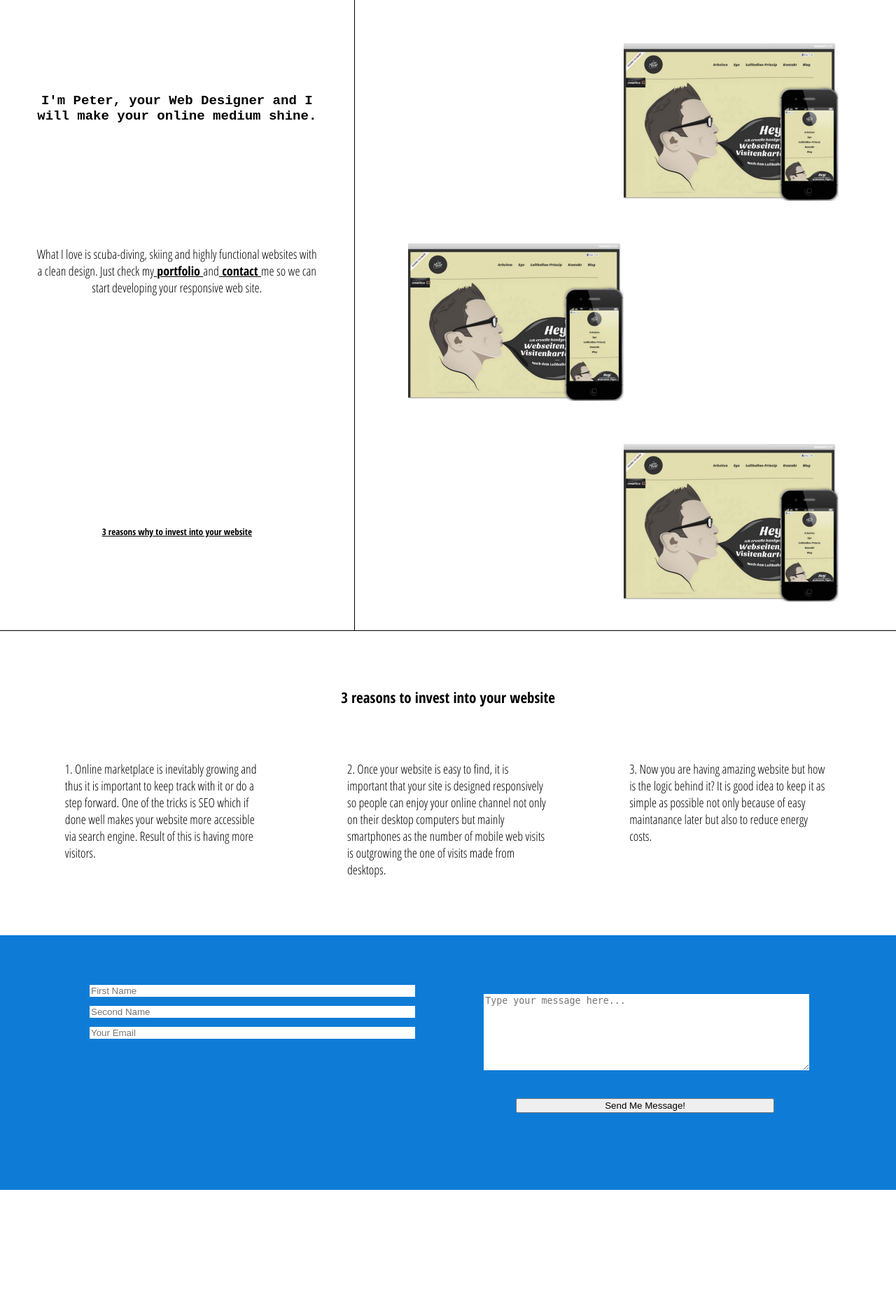
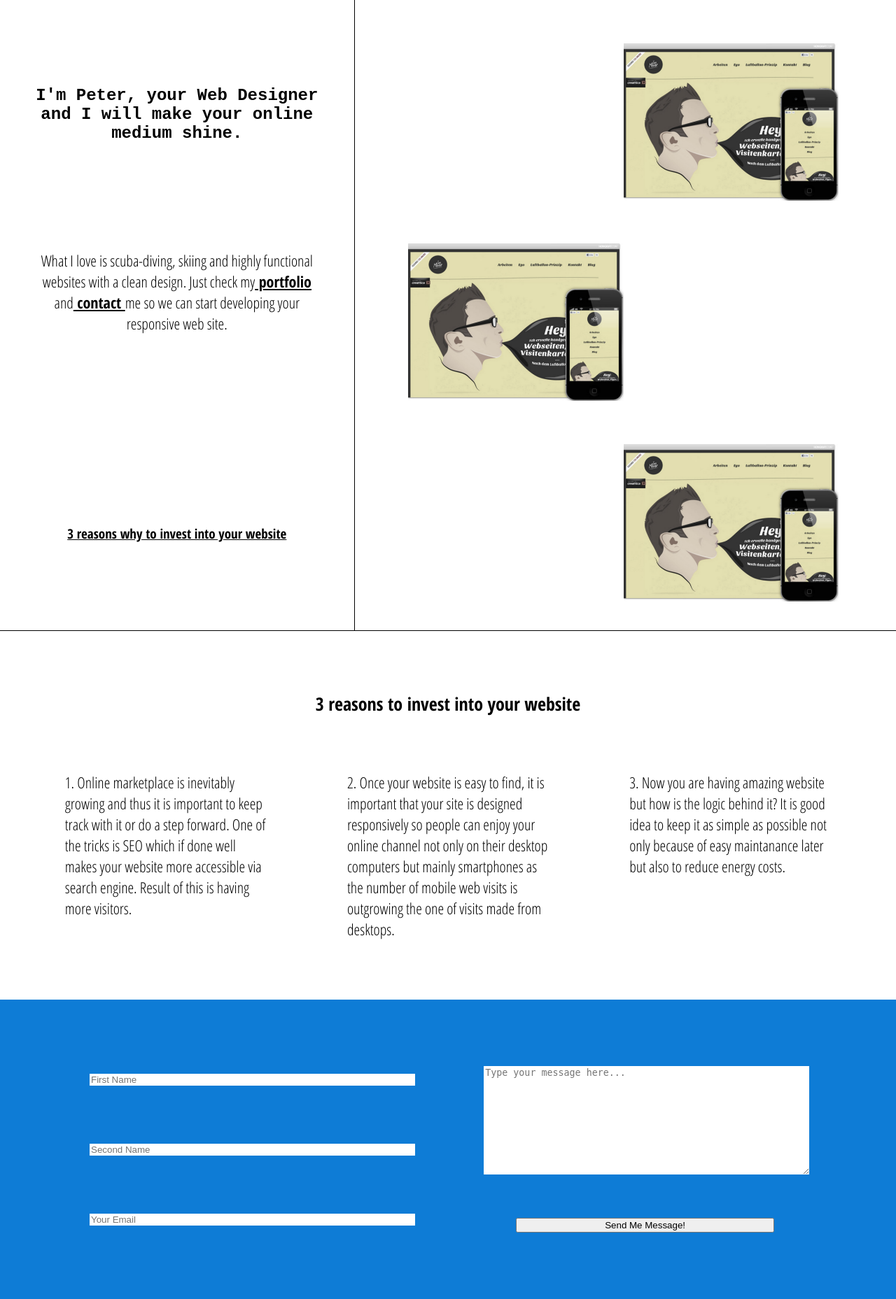
Before and after one commit to PetrStoklas/portf, a PHP site: page / in a window 1280 px wide. Shown: the part 131-1988 px from the top of the page at 70% size. Before the commit the page ends 1832 px from the top, so only its background shows below. Run offline with PHP 8.4, Linux system fonts and the light colour scheme.

Commit message:
font sizes for large screens

```diff
--- a/myportf/public/css/main.css
+++ b/myportf/public/css/main.css
@@ -54,17 +54,26 @@
       font-size: 19px;
       font-weight: 900;
       color: black; }
+      @media (min-width: 950px) {
+        .intro .ps .first {
+          font-size: 24px; } }
     .intro .ps .second {
       font-family: "Open Sans Condensed", sans-serif;
       font-size: 18px;
       font-weight: 500;
       color: black; }
+      @media (min-width: 950px) {
+        .intro .ps .second {
+          font-size: 22px; } }
       .intro .ps .second a {
         font-family: "Open Sans Condensed", sans-serif;
         font-size: 18px;
         font-weight: 500;
         color: black;
         font-weight: bold; }
+        @media (min-width: 950px) {
+          .intro .ps .second a {
+            font-size: 22px; } }
       @media (min-width: 750px) and (max-width: 950px) {
         .intro .ps .second .desk-no-decor {
           font-weight: 300;
@@ -74,11 +83,17 @@
       font-size: 13px;
       font-weight: bold;
       color: black; }
+      @media (min-width: 950px) {
+        .intro .ps .third {
+          font-size: 19px; } }
       .intro .ps .third a {
         font-family: "Open Sans Condensed", sans-serif;
         font-size: 13px;
         font-weight: bold;
         color: black; }
+        @media (min-width: 950px) {
+          .intro .ps .third a {
+            font-size: 19px; } }
 
 nav {
   overflow: auto;
@@ -122,6 +137,9 @@ nav {
     font-weight: 900;
     color: black;
     margin-bottom: 0; }
+    @media (min-width: 950px) {
+      .portfolio h2 {
+        font-size: 26px; } }
     @media (min-width: 950px) {
       .portfolio h2 {
         display: none; } }
@@ -185,6 +203,9 @@ nav {
         color: black;
         font-weight: 700;
         text-decoration: none; }
+        @media (min-width: 950px) {
+          .portfolio ul li a {
+            font-size: 22px; } }
     @media (min-width: 950px) {
       .portfolio ul .one {
         margin-left: auto; } }
@@ -218,6 +239,9 @@ nav {
     margin-bottom: 15%; }
     @media (min-width: 950px) {
       .reasons h2 {
+        font-size: 26px; } }
+    @media (min-width: 950px) {
+      .reasons h2 {
         margin-bottom: 5%;
         width: 100%; } }
   .reasons p {
@@ -225,6 +249,9 @@ nav {
     font-size: 18px;
     font-weight: 500;
     color: black; }
+    @media (min-width: 950px) {
+      .reasons p {
+        font-size: 22px; } }
     @media (min-width: 950px) {
       .reasons p {
         width: 25%; } }
@@ -245,7 +272,8 @@ nav {
       -webkit-box-pack: justify;
       -ms-flex-pack: justify;
       justify-content: space-between;
-      height: 30vh; } }
+      height: 30vh;
+      padding-bottom: 5%; } }
   .contact .left {
     display: -webkit-box;
     display: -ms-flexbox;
@@ -260,7 +288,8 @@ nav {
     width: 100%; }
     @media (min-width: 950px) {
       .contact .left {
-        width: 45%; } }
+        width: 45%;
+        height: 100%; } }
     .contact .left .name {
       border: none;
       width: 100%; }
@@ -278,7 +307,8 @@ nav {
     width: 100%; }
     @media (min-width: 950px) {
       .contact .mid {
-        width: 45%; } }
+        width: 45%;
+        height: 100%; } }
     .contact .mid .lng-txt {
       height: 50%;
       border: none;
--- a/myportf/src/scss/components/_contacts.scss
+++ b/myportf/src/scss/components/_contacts.scss
@@ -12,6 +12,7 @@
         display: flex;
         justify-content: space-between;
         height: 30vh;
+        padding-bottom: 5%;
     }
 
     .left {
@@ -22,6 +23,7 @@
         width: 100%;
         @include desktop() {
             width: 45%;
+            height: 100%;
         }
         .name {
             border: none;
@@ -37,6 +39,7 @@
         width: 100%;
         @include desktop() {
             width: 45%;
+            height: 100%;
         }
         .lng-txt {
             height: 50%;
--- a/myportf/src/scss/components/_intro.scss
+++ b/myportf/src/scss/components/_intro.scss
@@ -22,7 +22,6 @@
     }
 
     @include desktop() {
-
         animation-name: signal;
         animation-duration: 3s;
         width: 39.5vw;
@@ -31,7 +30,6 @@
     }
 
     .ps { //popisek
-
         display: flex;
         flex-direction: column;
         justify-content: space-around;
@@ -42,11 +40,9 @@
 
         .first {
             @include highs;
-
         }
 
         .second {
-
             @include ps;
             a {
                 @include ps;
--- a/myportf/src/scss/components/_reasons.scss
+++ b/myportf/src/scss/components/_reasons.scss
@@ -3,13 +3,10 @@
 .reasons {
     border-top: 1px black solid;
     padding: 10% 10%;
-
-    // width: 100vw;
     @include desktop() {
         display: flex;
         justify-content: space-around;
         flex-wrap: wrap;
-        // align-items: center;
         width: 100%;
         padding: 5% 5%;
     }
@@ -21,7 +18,6 @@
         @include desktop() {
             margin-bottom: 5%;
             width: 100%;
-            // padding-right: 5%;
         }
     }
 
```
Also changed, not shown: myportf/src/scss/components/_fontsColors.scss (+34 -16 lines), 1 other file.
